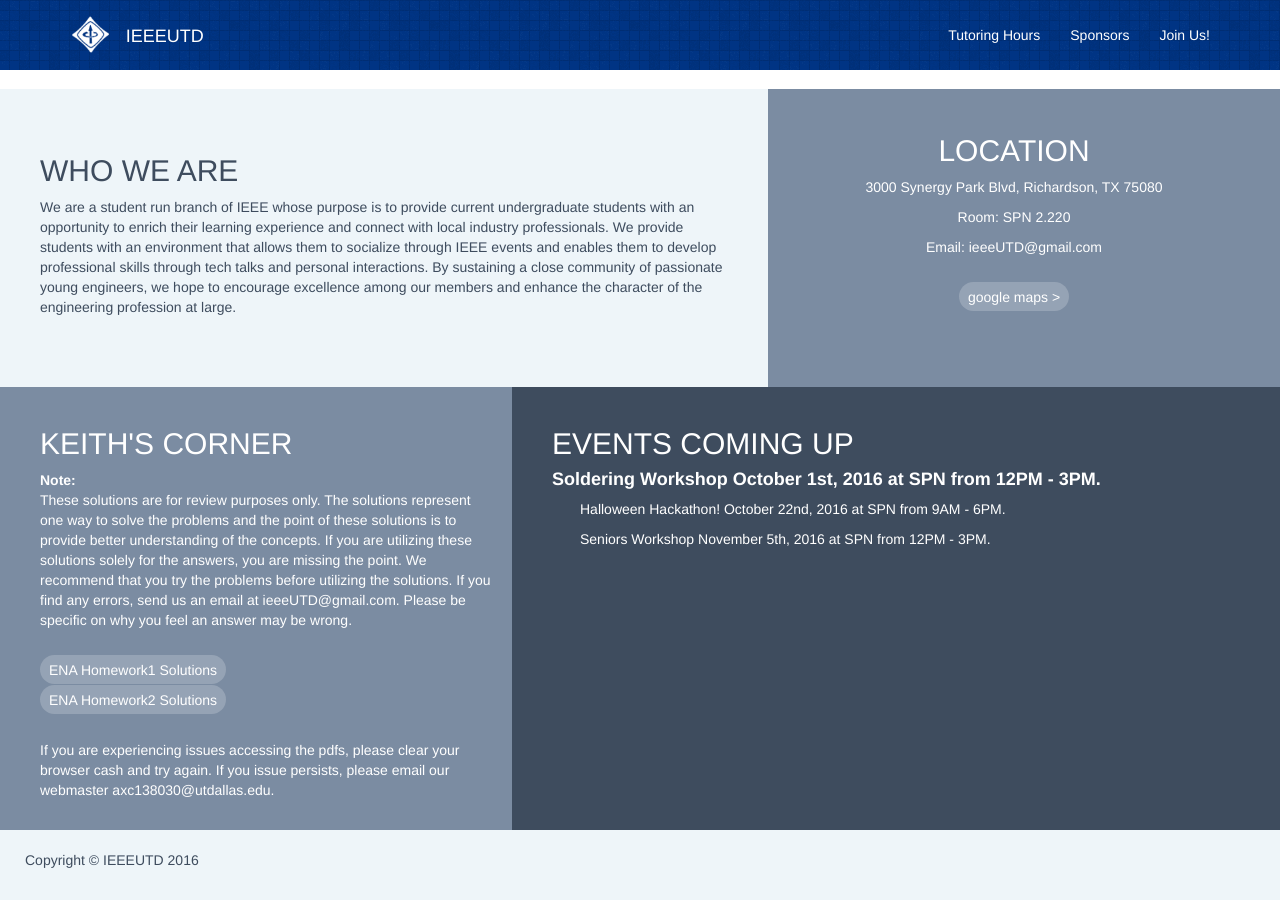
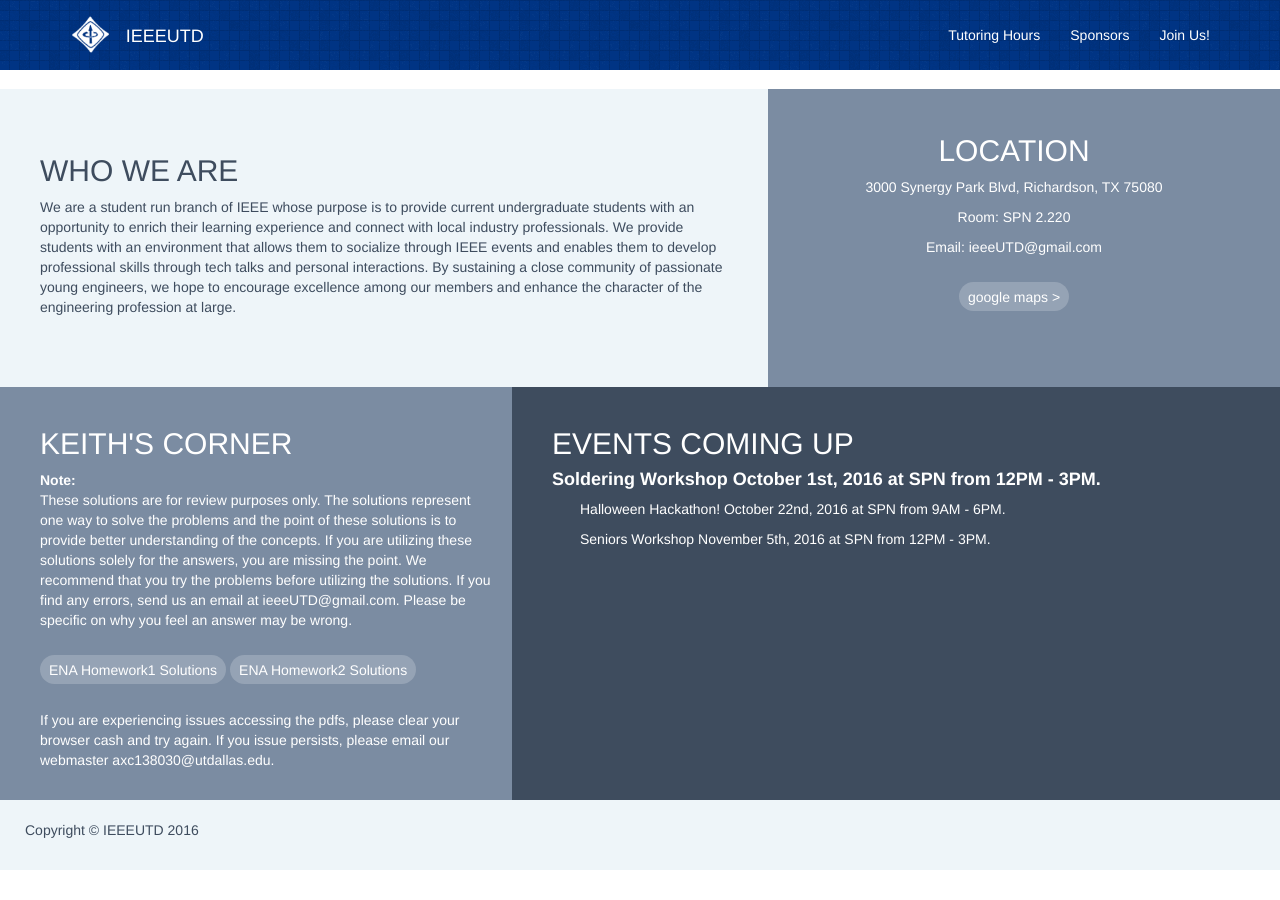
Before and after one commit to IEEEUTD/IEEEUTD.github.io, a Jekyll site: the page index.html, which Jekyll copies as it is, in a window 1280 px wide and 900 px high, scrolled down 653 px. Built offline with Jekyll 4.4.1, drawn with Linux system fonts in a browser that asks for light colours; after the commit the page ends 1523 px from its top, so only the background shows below that.

Commit message:
formatting shit

```diff
--- a/index.html
+++ b/index.html
@@ -135,8 +135,7 @@
                 <div class="sidebar">
                     <h2>KEITH'S CORNER</h2>
                     <p><b>Note:</b><br/>These solutions are for review purposes only. The solutions represent one way to solve the problems and the point of these solutions is to provide better understanding of the concepts. If you are utilizing these solutions solely for the answers, you are missing the point. We recommend that you try the problems before utilizing the solutions. If you find any errors, send us an email at ieeeUTD@gmail.com. Please be specific on why you feel an answer may be wrong.<br/><br/></p>
-                    <p><a href="documents/ENA_Solutions/ENA_Fahimi_HW1.pdf" class="button">ENA Homework1 Solutions</a></p>
-                    <p><a href="documents/ENA_Solutions/ENA_Fahimi_HW2.pdf" class="button">ENA Homework2 Solutions</a></p>
+                    <p><a href="documents/ENA_Solutions/ENA_Fahimi_HW1.pdf" class="button">ENA Homework1 Solutions</a> <a href="documents/ENA_Solutions/ENA_Fahimi_HW2.pdf" class="button">ENA Homework2 Solutions</a></p>
                     <p><br/> If you are experiencing issues accessing the pdfs, please clear your browser cash and try again. If you issue persists, please email our webmaster axc138030@utdallas.edu.</p>
                 </div>
                 <div class="upcoming_events">
```
